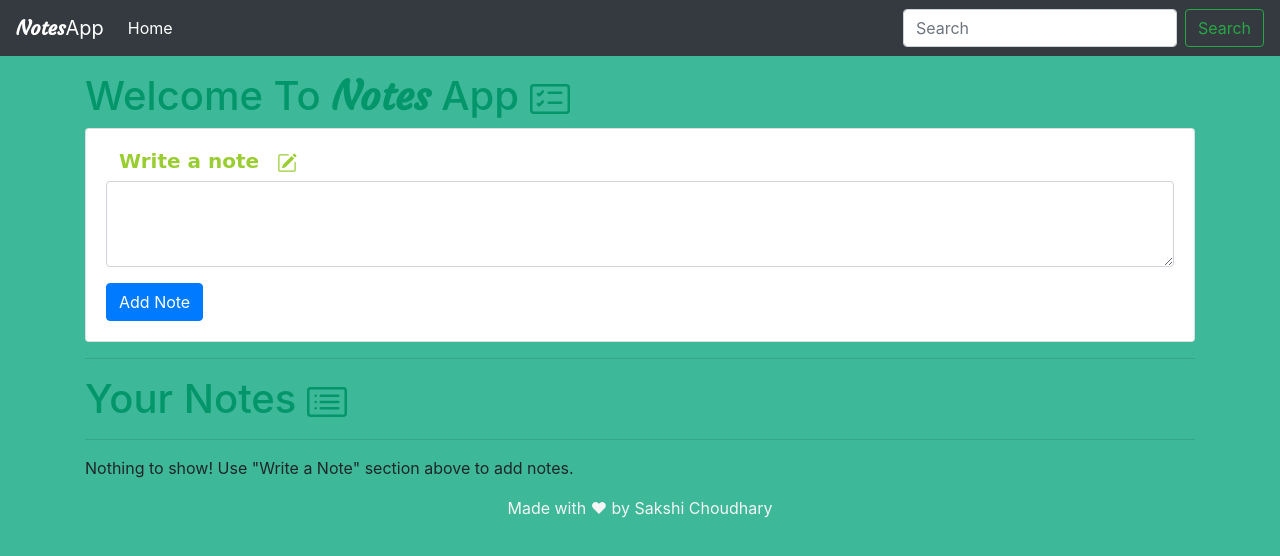
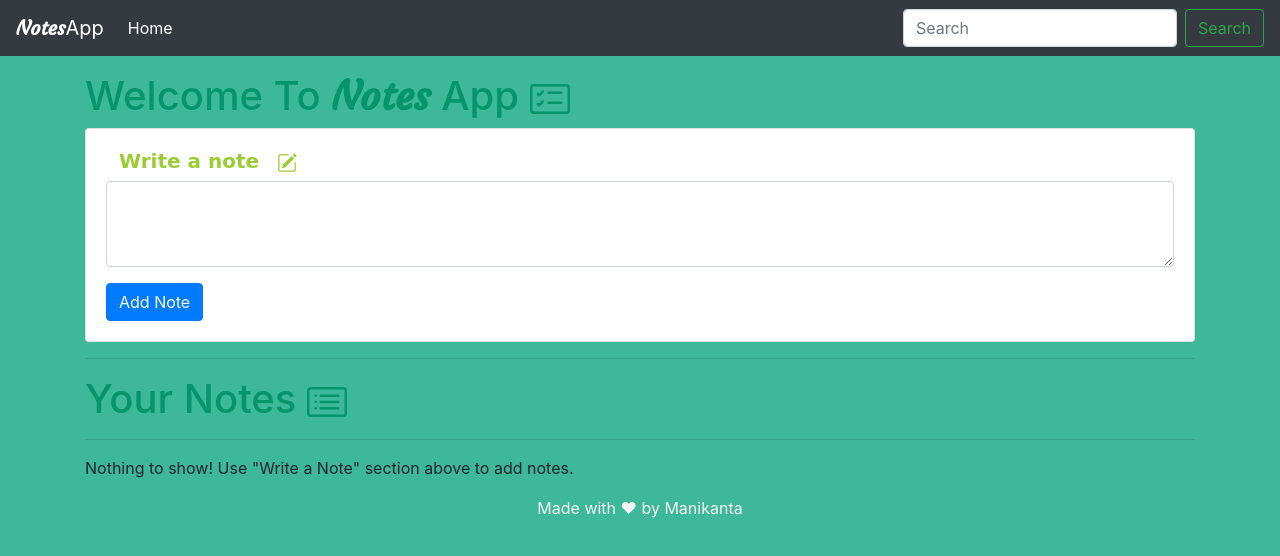
Before and after one commit to Manikanta70/mynotes, a plain HTML site: page index.html in a window 1280 px wide. Drawn offline with nearby package versions, Linux system fonts and the light colour scheme; files that its build step writes are made by us from their sources; files whose address does not match are found by name; a web font is replaced by a local one.

Commit message:
Update index.html

```diff
--- a/index.html
+++ b/index.html
@@ -70,7 +70,7 @@
         <div id="notes" class="row container-fluid"> </div>
     </div>
     <footer class="foot">
-        Made with &hearts; by <a href="https://www.linkedin.com/in/sakshichoudhary23">Sakshi Choudhary</a>
+        Made with &hearts; by <a href="https://www.linkedin.com/in/manikanta-raju-530b6a204/">Manikanta</a>
     </footer>
     <script src="https://code.jquery.com/jquery-3.3.1.slim.min.js" integrity="sha384-q8i/X+965DzO0rT7abK41JStQIAqVgRVzpbzo5smXKp4YfRvH+8abtTE1Pi6jizo" crossorigin="anonymous"></script>
     <script src="https://cdnjs.cloudflare.com/ajax/libs/popper.js/1.14.7/umd/popper.min.js" integrity="sha384-UO2eT0CpHqdSJQ6hJty5KVphtPhzWj9WO1clHTMGa3JDZwrnQq4sF86dIHNDz0W1" crossorigin="anonymous"></script>
```
